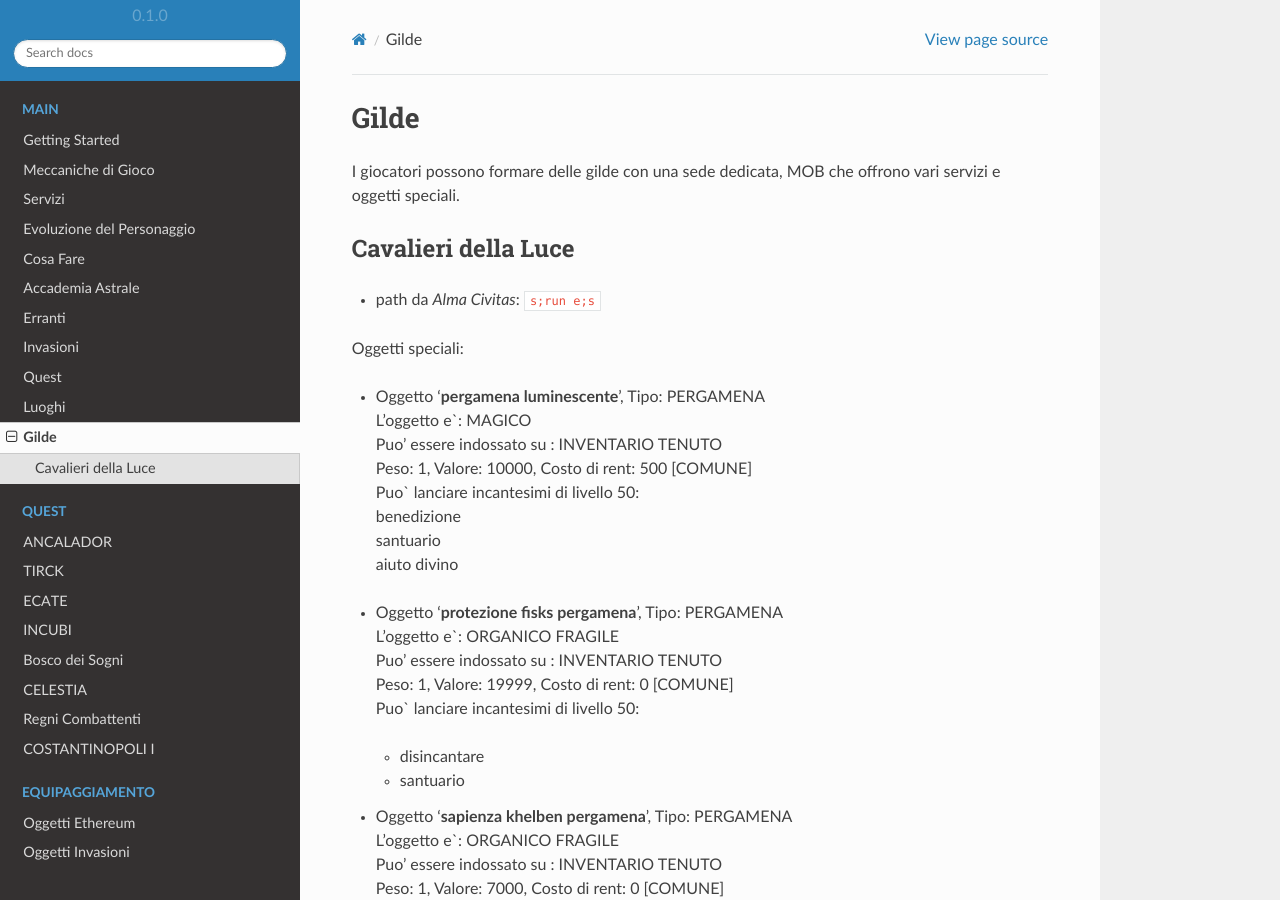
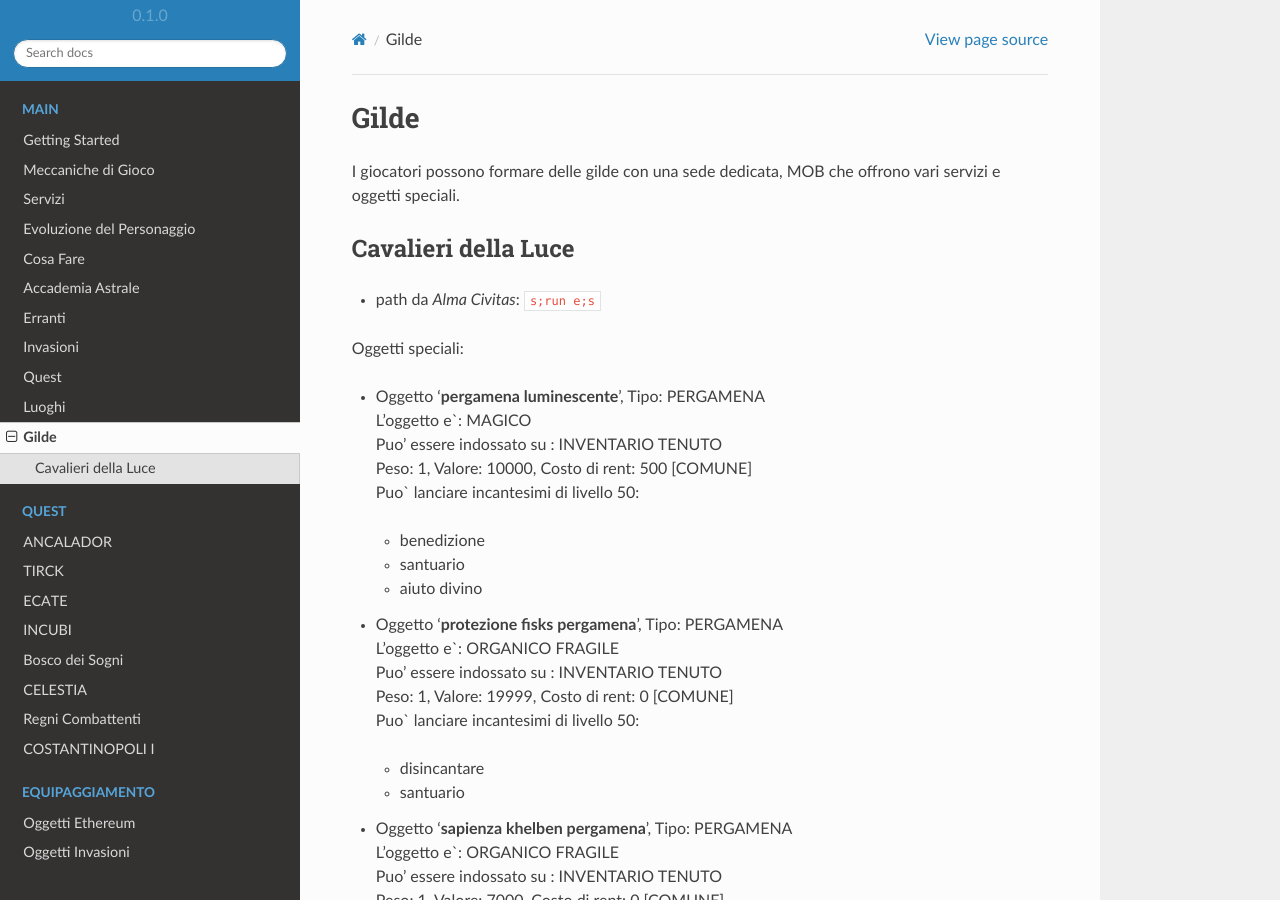
Before and after one commit to kemosh/leu, a Sphinx documentation site: the page built from docs/source/gilde.rst, in a window 1280 px wide and 900 px high. Built offline with Sphinx 7.4.7 and the Read the Docs theme 2.0.0, drawn with Linux system fonts in a browser that asks for light colours.

```diff
--- a/docs/source/gilde.rst
+++ b/docs/source/gilde.rst
@@ -15,9 +15,10 @@ Oggetti speciali:
   | Puo' essere indossato su : INVENTARIO TENUTO
   | Peso: 1, Valore: 10000, Costo di rent: 500 [COMUNE]
   | Puo` lanciare incantesimi di livello 50:
-  | benedizione
-  | santuario
-  | aiuto divino
+
+  - benedizione
+  - santuario
+  - aiuto divino
 
 * | Oggetto '**protezione fisks pergamena**', Tipo: PERGAMENA
   | L'oggetto e`: ORGANICO FRAGILE
@@ -62,10 +63,10 @@ Oggetti speciali:
 
   1. Effetto:  +4 a Colpire e Danno Fisico
 
-  Servizi:
+Servizi:
 
-  * MOG guatitore (**Fisks**), tra le altre cose può lanciare **remove curse**, usare ``list`` e ``buy``
-  * Fabbro
-  * Identificazione equipaggiamento
-  * Astral
-  * Portal
+* MOG guatitore (**Fisks**), tra le altre cose può lanciare **remove curse**, usare ``list`` e ``buy``
+* Fabbro
+* Identificazione equipaggiamento
+* Astral
+* Portal
```
